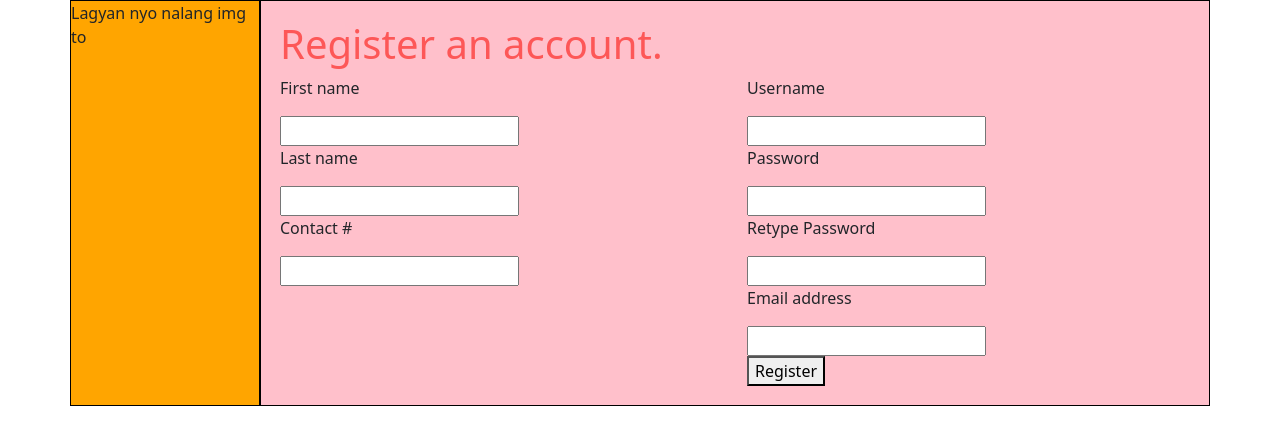
After one commit to mrhero05/Richworld-Giftshop, a PHP site: page /register.php in a window 1280 px wide. The commit adds this page. Shown: the top 445 px of the page. Run offline with PHP 8.4, Linux system fonts and the light colour scheme.

Commit message:
created register.php

```diff
--- a/des.css
+++ b/des.css
@@ -111,3 +111,16 @@ h1{
     }
 
 }
+
+/* for register.php */
+.left-register{
+    border: 1px solid black;
+    height: 100%;
+    background-color: orange;
+}
+.right-register{
+    border: 1px solid black;
+    height: 100%;
+    background-color: pink;
+    padding: 2%;
+}
--- a/login.php
+++ b/login.php
@@ -3,7 +3,7 @@ include 'include/head.inc.php';
 ?>
 <div class="container">
     <div class="row">
-
+        <div class="col-12">
             <div class="login-border mt-5">
                 <div class="row">
                         <div class="col-sm-0 col-lg-6">
@@ -22,13 +22,14 @@ include 'include/head.inc.php';
                             <input type="password" placeholder="Password" name="pass">
                             <a href="" target="_blank"><p>Forgot password?</p></a>
                             <button type="submit" name="submit">Login</button>
-                            <a href="" target="_blank"><p>Dont have an account? Register here</p></a>
+                            <a href="register.php" target="_blank"><p>Dont have an account? Register here</p></a>
                             </div>
                             </form>
                         </div>
                 </div>
             </div>
         </div>
+    </div>
 
 </div>
 </body>
--- /dev/null
+++ b/register.php
@@ -0,0 +1,48 @@
+<?php
+include 'include/head.inc.php';
+?>
+<div class="container">
+    <div class="row">
+        <div class="col-lg-2 p-0">
+            <!-- column for the left side with 2 witdth -->
+            <div class="left-register">Lagyan nyo nalang img to</div>
+        </div>
+
+        <div class="col-lg-10 p-0">
+            <!-- column for the right side with 10 with its like a container -->
+            <div class="right-register">
+            <h1>Register an account.</h1>
+                <!-- another row para sa pag 2 column ng list ng fname - Contact at uname to pass -->
+                <form action="include/register.inc.php" method="POST">
+                <div class="row">
+
+                    <div class="col-lg-6">
+                        <p>First name</p>
+                        <input type="text" name="fname">
+                        <p>Last name</p>
+                        <input type="text" name="lname">
+                        <p>Contact #</p>
+                        <input type="text" name="contact">
+                    </div>
+
+                    <div class="col-lg-6">
+                        <p>Username</p>
+                        <input type="text" name="uname">
+                        <p>Password</p>
+                        <input type="password"  name="pass">
+                        <p>Retype Password</p>
+                        <input type="password"  name="pass2">
+                        <p>Email address</p>
+                        <input type="text"  name="email">
+                        <br>
+                        <button type="submit" name="submit">Register</button>
+                    </div>
+
+                </div>
+                </form>
+            </div>
+        </div>
+    </div>
+</div>
+</body>
+</html>
```
Also changed, not shown: include/function.inc.php (+39 -0 lines), include/login.inc.php (+11 -5 lines), include/register.inc.php (added, +37 -0 lines).
